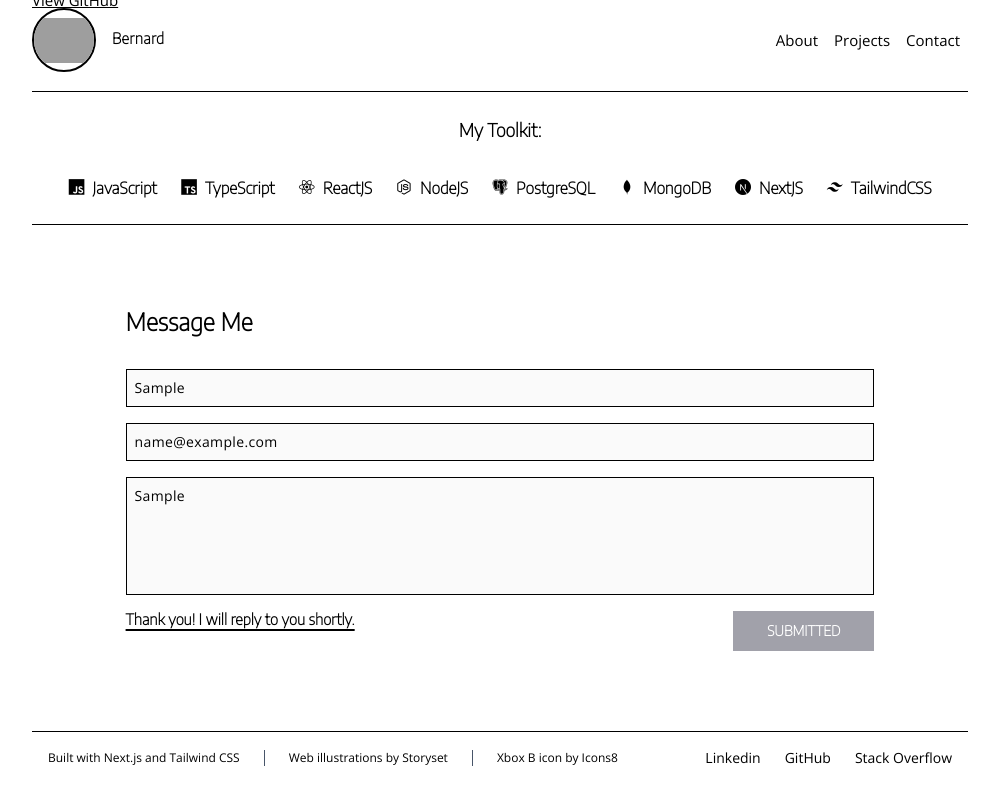
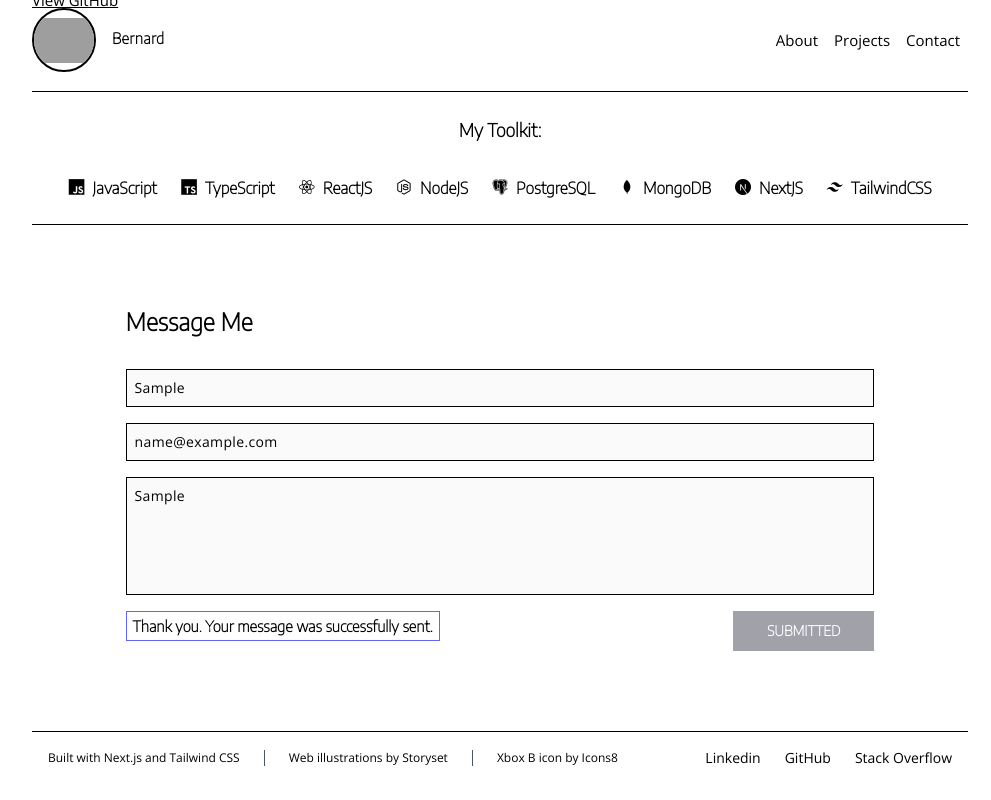
Before and after one commit to WebDevBernard/Portfolio, a Next.js app: page / in a window 1280 px wide. Both pictures are taken after typing "Sample", "name@example.com", "Sample" into the empty fields and a click on the button "SUBMIT". Shown: the part 998-1798 px from the top of the page, without its empty margins (140-1131 px from the left). Built offline with nearby package versions, Linux system fonts and the light colour scheme; grey boxes are pictures that could not be loaded.

Commit message:
update bio

```diff
--- a/components/Contact.tsx
+++ b/components/Contact.tsx
@@ -96,8 +96,8 @@ const Contact = () => {
                   <p className="">{errors.message}</p>
                 )}
                 {isSubmitting && (
-                  <div className="text-black text-[15px] font-serif font-bold underline-offset-4 underline decoration-2">
-                    Thank you! I will reply to you shortly.
+                  <div className="text-black text-[15px] font-serif font-bold border-[1px] border-indigo-500 p-[6px]">
+                    Thank you. Your message was successfully sent.
                   </div>
                 )}
               </div>
--- a/components/Hero.tsx
+++ b/components/Hero.tsx
@@ -24,11 +24,9 @@ const Hero: FC<{
             <p className="text-sm tracking-tight leading-7">
               I am Bernard, a web developer in Vancouver. Last year (2021) I
               decided to make the transition from a long time career in customer
-              service to web development. I did a coding bootcamp and from that
-              experience, I learned how much I enjoyed the design side of
-              frontend web development. Since then, I have been building on my
-              frontend skills by doing a combination of Udemy courses and
-              personal projects.
+              service to web development. Most of what I have learned about
+              programming is from building this website and these personal
+              projects.
             </p>
 
             <div className="flex divide-x divide-slate-600 pb-4  mt-6">
```
